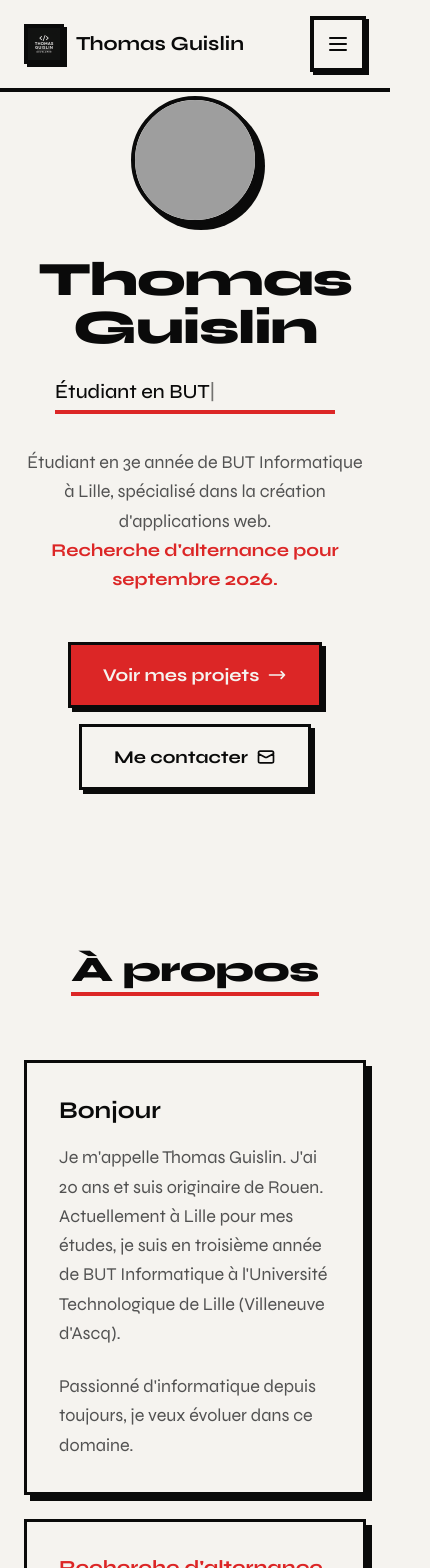
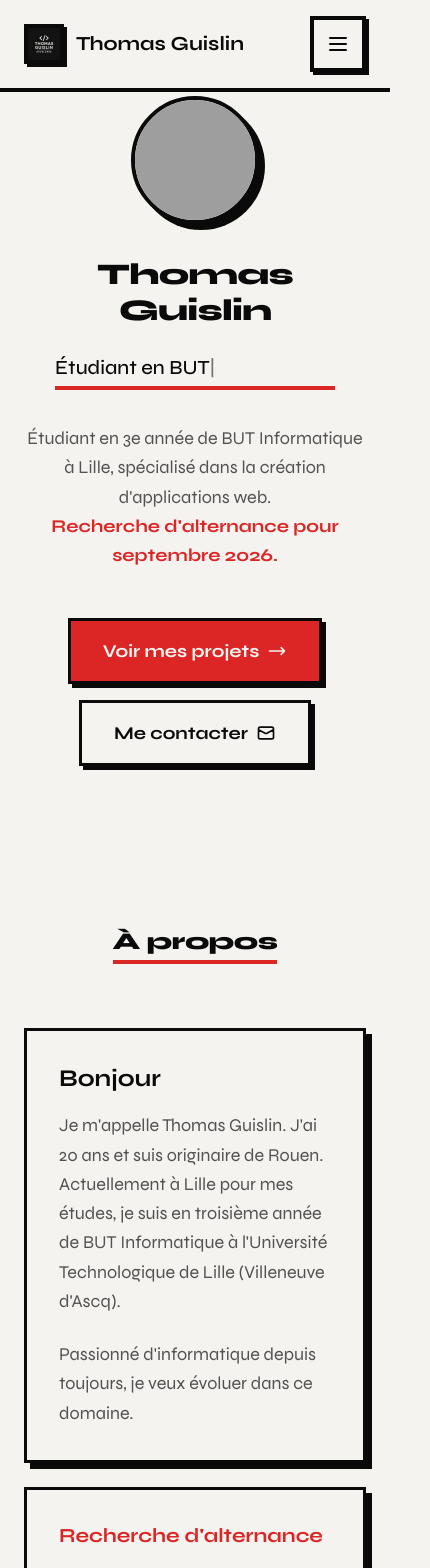
Before and after one commit to Dutax76/portfolio, a Next.js app: page / in a window 390 px wide. Shown: the top 1568 px of the page, 430 px wide, since content can reach past the window. Built offline with nearby package versions, Linux system fonts and the light colour scheme; grey boxes are pictures that could not be loaded.

Commit message:
FIX: Bug horizontal mobile

```diff
--- a/app/components/About.tsx
+++ b/app/components/About.tsx
@@ -5,7 +5,7 @@ const About = () => {
     <section id="about" className="py-20 bg-brutal-white">
       <div className="container mx-auto px-6">
         <div className="text-center mb-16">
-          <h2 className="section-title text-4xl md:text-5xl mb-4">
+          <h2 className="section-title text-2xl sm:text-3xl md:text-5xl mb-4">
             <span className="accent-underline inline-block">À propos</span>
           </h2>
         </div>
--- a/app/components/Contact.tsx
+++ b/app/components/Contact.tsx
@@ -26,7 +26,7 @@ const Contact = () => {
     <section id="contact" className="py-20 bg-brutal-white border-t-4 border-brutal-black">
       <div className="container mx-auto px-6">
         <div className="text-center mb-16">
-          <h2 className="section-title text-4xl md:text-5xl mb-4">
+          <h2 className="section-title text-2xl sm:text-3xl md:text-5xl mb-4">
             <span className="accent-underline inline-block">Me Contacter</span>
           </h2>
           <p className="text-xl text-neutral-600 mt-6 max-w-2xl mx-auto">
--- a/app/components/Hero.tsx
+++ b/app/components/Hero.tsx
@@ -60,7 +60,7 @@ const Hero = () => {
           </div>
 
           {/* Titre */}
-          <h1 className="text-5xl md:text-7xl font-extrabold text-brutal-black mb-6 font-brutal tracking-tight">
+          <h1 className="text-3xl sm:text-4xl md:text-7xl font-extrabold text-brutal-black mb-6 font-brutal tracking-tight break-words max-w-full">
             Thomas Guislin
           </h1>
 
--- a/app/components/Projects.tsx
+++ b/app/components/Projects.tsx
@@ -283,7 +283,7 @@ const Projects = () => {
     <section id="projects" className="py-20 bg-brutal-white">
       <div className="container mx-auto px-6">
         <div className="text-center mb-16">
-          <h2 className="section-title text-4xl md:text-5xl mb-4">
+          <h2 className="section-title text-2xl sm:text-3xl md:text-5xl mb-4">
             <span className="accent-underline inline-block">Mes Projets</span>
           </h2>
         </div>
--- a/app/components/Skills.tsx
+++ b/app/components/Skills.tsx
@@ -31,7 +31,7 @@ const Skills = () => {
     <section id="skills" className="py-20 bg-brutal-white">
       <div className="container mx-auto px-6">
         <div className="text-center mb-16">
-          <h2 className="section-title text-4xl md:text-5xl mb-4">
+          <h2 className="section-title text-2xl sm:text-3xl md:text-5xl mb-4">
             <span className="accent-underline inline-block">Compétences</span>
           </h2>
         </div>
--- a/app/globals.css
+++ b/app/globals.css
@@ -19,12 +19,14 @@
 
 html {
   font-family: 'Syne', system-ui, sans-serif;
+  overflow-x: hidden;
 }
 
 body {
   color: var(--brutal-black);
   background: var(--brutal-white);
   min-height: 100vh;
+  overflow-x: hidden;
 }
 
 /* Brutalist */
@@ -88,6 +90,9 @@ body {
   font-weight: 800;
   color: var(--brutal-black);
   letter-spacing: -0.02em;
+  max-width: 100%;
+  word-wrap: break-word;
+  overflow-wrap: break-word;
 }
 
 .accent-underline {
--- a/app/page.tsx
+++ b/app/page.tsx
@@ -9,7 +9,7 @@ import Contact from './components/Contact'
 
 export default function Home() {
   return (
-    <main className="min-h-screen relative bg-brutal-white">
+    <main className="min-h-screen relative bg-brutal-white overflow-x-hidden min-w-0">
       <Header />
       <Hero />
       <About />
```
